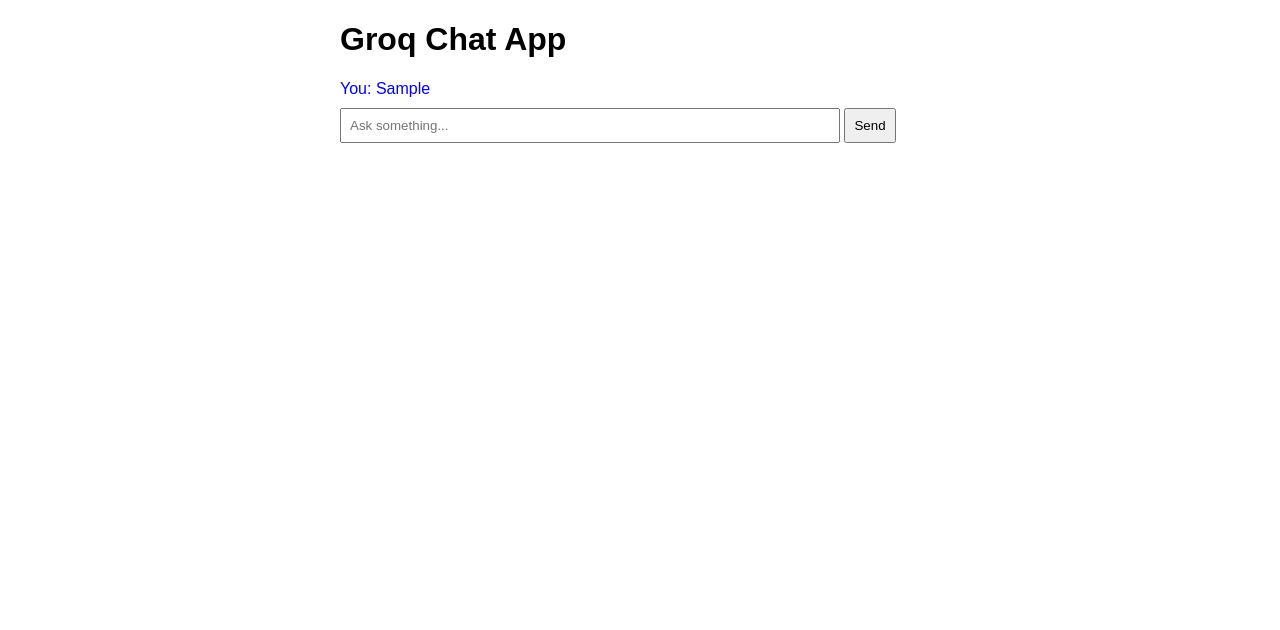
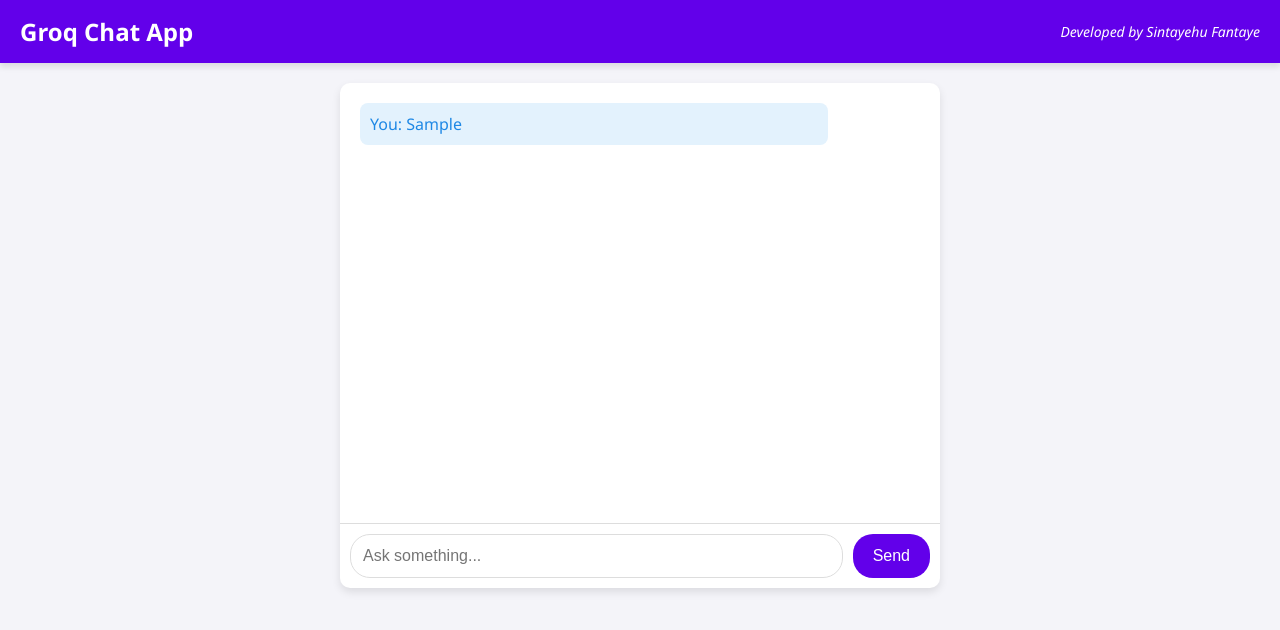
Before and after one commit to sfantaye/brainwave, a plain HTML site: page static/index.html in a window 1280 px wide. Both pictures are taken after typing "Sample" into the empty fields and a click on the button "Send". Drawn offline with Linux system fonts and the light colour scheme; no server answers.

Commit message:
updated index.html

```diff
--- a/static/index.html
+++ b/static/index.html
@@ -3,36 +3,167 @@
 <html lang="en">
 <head>
     <meta charset="UTF-8">
+    <meta name="viewport" content="width=device-width, initial-scale=1.0">
     <title>Groq Chat App</title>
     <style>
-        body { font-family: Arial, sans-serif; max-width: 600px; margin: 20px auto; }
-        #chat { margin-bottom: 10px; }
-        .user { color: blue; }
-        .assistant { color: green; }
-        input[type="text"] { width: 80%; padding: 8px; }
-        button { padding: 8px; }
+        /* General Styles */
+        body {
+            font-family: 'Segoe UI', Tahoma, Geneva, Verdana, sans-serif;
+            margin: 0;
+            padding: 0;
+            background-color: #f4f4f9;
+            color: #333;
+        }
+
+        /* Navbar */
+        .navbar {
+            background-color: #6200ea;
+            color: white;
+            padding: 15px 20px;
+            display: flex;
+            justify-content: space-between;
+            align-items: center;
+            box-shadow: 0 4px 6px rgba(0, 0, 0, 0.1);
+        }
+
+        .navbar h1 {
+            margin: 0;
+            font-size: 24px;
+        }
+
+        .navbar .developer-banner {
+            font-size: 14px;
+            font-style: italic;
+        }
+
+        /* Chat Container */
+        .chat-container {
+            max-width: 600px;
+            margin: 20px auto;
+            background: white;
+            border-radius: 10px;
+            box-shadow: 0 4px 8px rgba(0, 0, 0, 0.1);
+            overflow: hidden;
+        }
+
+        /* Chat Messages */
+        #chat {
+            height: 400px;
+            overflow-y: auto;
+            padding: 20px;
+            border-bottom: 1px solid #ddd;
+        }
+
+        .message {
+            margin-bottom: 15px;
+            padding: 10px;
+            border-radius: 8px;
+            max-width: 80%;
+        }
+
+        .user {
+            background-color: #e3f2fd;
+            color: #1e88e5;
+            align-self: flex-end;
+        }
+
+        .assistant {
+            background-color: #e8f5e9;
+            color: #2e7d32;
+            position: relative;
+        }
+
+        .assistant::before {
+            content: '';
+            position: absolute;
+            top: 10px;
+            left: -10px;
+            width: 0;
+            height: 0;
+            border-top: 10px solid transparent;
+            border-bottom: 10px solid transparent;
+            border-right: 10px solid #e8f5e9;
+        }
+
+        /* Input Area */
+        .input-area {
+            display: flex;
+            padding: 10px;
+            gap: 10px;
+        }
+
+        input[type="text"] {
+            flex-grow: 1;
+            padding: 12px;
+            border: 1px solid #ddd;
+            border-radius: 20px;
+            outline: none;
+            font-size: 16px;
+        }
+
+        button {
+            padding: 12px 20px;
+            background-color: #6200ea;
+            color: white;
+            border: none;
+            border-radius: 20px;
+            cursor: pointer;
+            font-size: 16px;
+            transition: background-color 0.3s ease;
+        }
+
+        button:hover {
+            background-color: #3700b3;
+        }
+
+        /* Typing Effect */
+        .typing-effect {
+            display: inline-block;
+            overflow: hidden;
+            border-right: 2px solid #2e7d32;
+            animation: typing 2s steps(20), blink-caret 0.75s step-end infinite;
+            white-space: nowrap;
+        }
+
+        @keyframes typing {
+            from { width: 0; }
+            to { width: 100%; }
+        }
+
+        @keyframes blink-caret {
+            from, to { border-color: transparent; }
+            50% { border-color: #2e7d32; }
+        }
     </style>
 </head>
 <body>
-    <h1>Groq Chat App</h1>
+    <!-- Navbar -->
+    <div class="navbar">
+        <h1>Groq Chat App</h1>
+        <div class="developer-banner">Developed by Sintayehu Fantaye</div>
+    </div>
 
-    <div id="chat"></div>
-
-    <input id="question" type="text" placeholder="Ask something..." />
-    <button onclick="send()">Send</button>
+    <!-- Chat Interface -->
+    <div class="chat-container">
+        <div id="chat"></div>
+        <div class="input-area">
+            <input id="question" type="text" placeholder="Ask something..." />
+            <button onclick="send()">Send</button>
+        </div>
+    </div>
 
     <script>
         let memory = [];
 
         async function send() {
             const questionInput = document.getElementById('question');
-            const question = questionInput.value;
+            const question = questionInput.value.trim();
             if (!question) return;
 
             // Display user message
             const chatDiv = document.getElementById('chat');
             const userMessage = document.createElement('div');
-            userMessage.className = 'user';
+            userMessage.className = 'message user';
             userMessage.textContent = "You: " + question;
             chatDiv.appendChild(userMessage);
 
@@ -47,11 +178,27 @@
 
             const result = await response.json();
 
-            // Display assistant message
+            // Display assistant message with typing effect
             const assistantMessage = document.createElement('div');
-            assistantMessage.className = 'assistant';
-            assistantMessage.textContent = "Assistant: " + result.answer;
+            assistantMessage.className = 'message assistant';
             chatDiv.appendChild(assistantMessage);
+
+            const typingSpan = document.createElement('span');
+            typingSpan.className = 'typing-effect';
+            assistantMessage.appendChild(typingSpan);
+
+            // Simulate typing effect
+            const answer = result.answer;
+            let i = 0;
+            const interval = setInterval(() => {
+                if (i < answer.length) {
+                    typingSpan.textContent += answer[i];
+                    i++;
+                } else {
+                    clearInterval(interval);
+                    typingSpan.style.borderRight = 'none'; // Remove caret after typing
+                }
+            }, 20);
 
             // Update memory
             memory = result.memory;
```
Also changed, not shown: requirements.txt, 1 other file.
